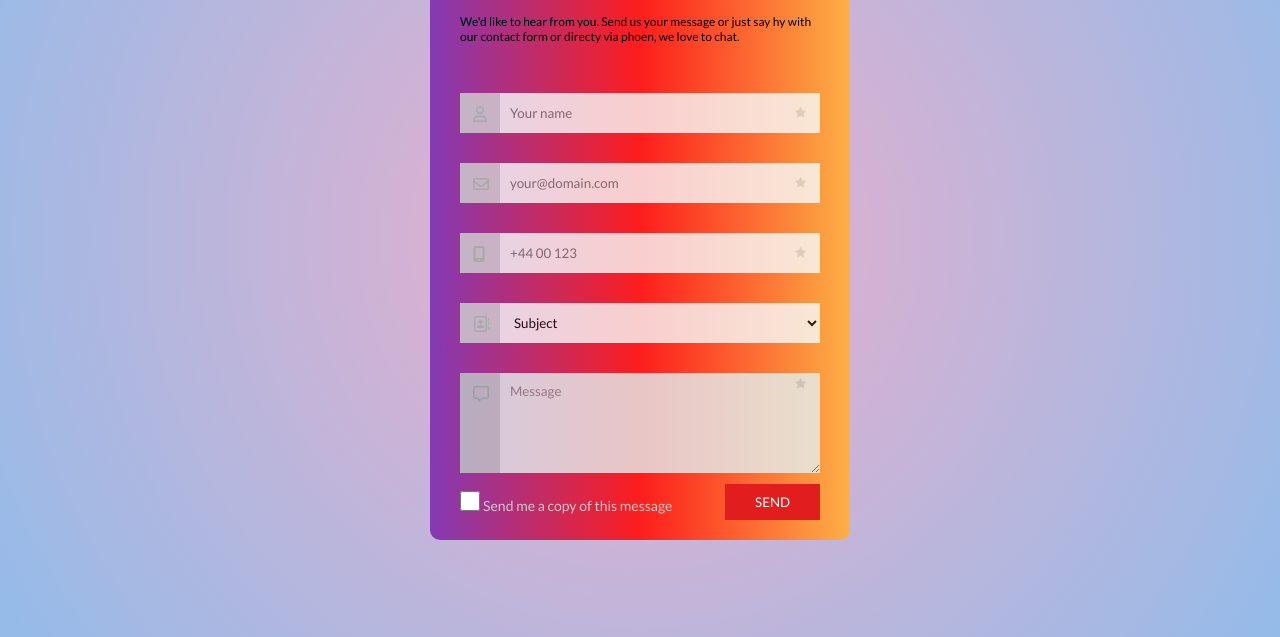
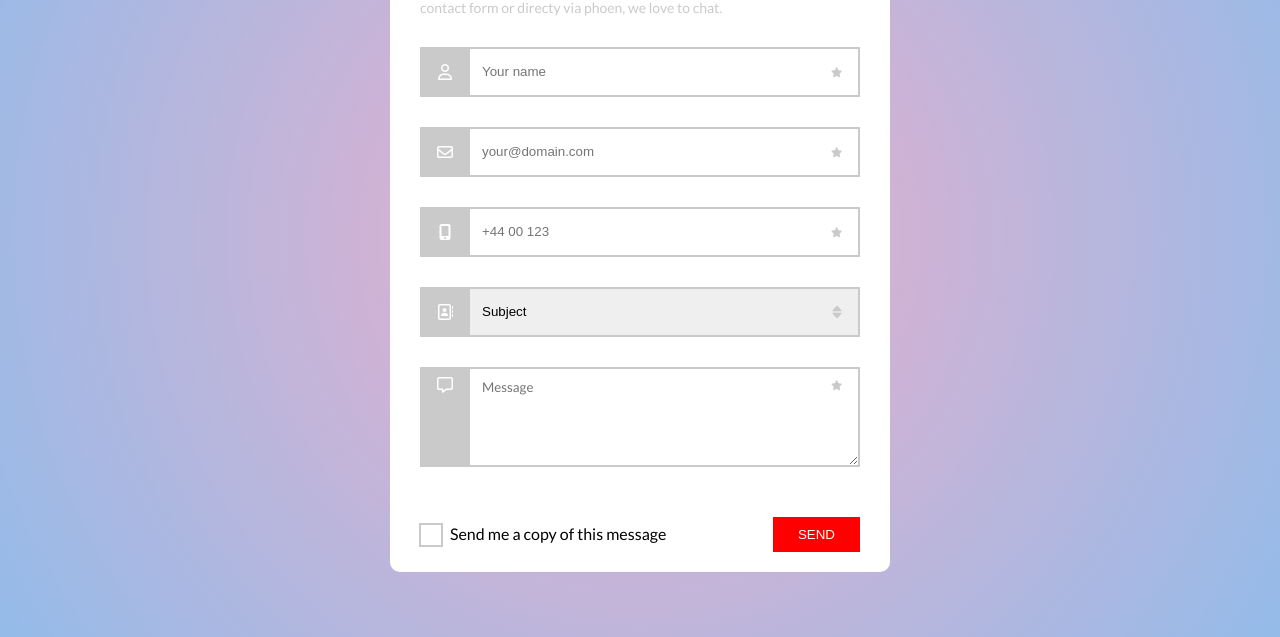
Before and after one commit to Phanvanahai1995/exercise5, a plain HTML site: page Bai -1/index.html in a window 1280 px wide. Shown: the part 163-800 px from the top of the page. Drawn offline with nearby package versions, Linux system fonts and the light colour scheme.

Commit message:
Bai tap ve nha buoi 5

```diff
--- a/Bai -1/index.html
+++ b/Bai -1/index.html
@@ -11,60 +11,71 @@
       rel="stylesheet"
     />
     <link
+      href="https://unpkg.com/boxicons@2.1.4/css/boxicons.min.css"
+      rel="stylesheet"
+    />
+    <link rel="stylesheet" href="./reset.css" />
+    <link
       rel="stylesheet"
       href="https://cdnjs.cloudflare.com/ajax/libs/font-awesome/6.5.1/css/all.min.css"
     />
     <link rel="stylesheet" href="style.css" />
   </head>
   <body>
-    <div class="wrapper">
-      <h1 class="heading">Hey there</h1>
-      <p class="content">
+    <div class="container">
+      <h2 class="heading">Hey there</h2>
+      <p class="desc">
         <span>We'd like to hear from you.</span> Send us your message or just
         say hy with our contact form or directy via phoen, we love to chat.
       </p>
-      <form action="">
-        <div class="btn-box">
+      <form>
+        <div class="form-item">
+          <input type="text" name="name" placeholder="Your name" required />
           <i class="fa-regular fa-user"></i>
-          <input type="text" name="name" placeholder="Your name" required />
           <i class="fa-solid fa-star"></i>
+          <i class="fa-solid fa-xmark"></i>
         </div>
-        <div class="btn-box">
-          <i class="fa-regular fa-envelope"></i>
+        <div class="form-item">
           <input
             type="email"
             name="email"
             placeholder="your@domain.com"
             required
           />
+          <i class="fa-regular fa-envelope"></i>
           <i class="fa-solid fa-star"></i>
+          <i class="fa-solid fa-xmark"></i>
         </div>
-        <div class="btn-box">
+        <div class="form-item">
+          <input type="tel" name="tel" placeholder="+44 00 123" required />
           <i class="fa-solid fa-mobile-screen-button"></i>
-          <input type="tel" name="tel" placeholder="+44 00 123" required /><i
-            class="fa-solid fa-star"
-          ></i>
+          <i class="fa-solid fa-star"></i>
+          <i class="fa-solid fa-xmark"></i>
         </div>
-        <div class="btn-box">
+        <div class="form-item">
+          <select name="subject" required>
+            <option value="Subject">Subject</option>
+          </select>
           <i class="fa-regular fa-address-book"></i>
-          <select name="subject" required>
-            <option value="">Subject</option>
-          </select>
+          <i class="bx bxs-sort-alt"></i>
         </div>
-        <div class="btn-box btn-box-textarea">
+        <div class="form-item form-item-textarea">
+          <textarea name="message" placeholder="Message"></textarea>
           <i class="fa-regular fa-message"></i>
-          <textarea
-            name="message"
-            cols="30"
-            rows="10"
-            placeholder="Message"
-          ></textarea>
           <i class="fa-solid fa-star"></i>
+          <i class="fa-solid fa-xmark"></i>
         </div>
-        <div class="btn-checkbox">
-          <div>
-            <input type="checkbox" name="send-message" required />
-            <span>Send me a copy of this message</span>
+        <div class="action-submit">
+          <div class="input-checkbox">
+            <input
+              type="checkbox"
+              name="send-message"
+              id="send-message"
+              hidden
+            />
+            <label for="send-message" class="label-checkbox"
+              >Send me a copy of this message</label
+            >
           </div>
           <button class="btn">SEND</button>
         </div>
--- /dev/null
+++ b/Bai -1/reset.css
@@ -0,0 +1,129 @@
+/* http://meyerweb.com/eric/tools/css/reset/
+   v2.0 | 20110126
+   License: none (public domain)
+*/
+
+html,
+body,
+div,
+span,
+applet,
+object,
+iframe,
+h1,
+h2,
+h3,
+h4,
+h5,
+h6,
+p,
+blockquote,
+pre,
+a,
+abbr,
+acronym,
+address,
+big,
+cite,
+code,
+del,
+dfn,
+em,
+img,
+ins,
+kbd,
+q,
+s,
+samp,
+small,
+strike,
+strong,
+sub,
+sup,
+tt,
+var,
+b,
+u,
+i,
+center,
+dl,
+dt,
+dd,
+ol,
+ul,
+li,
+fieldset,
+form,
+label,
+legend,
+table,
+caption,
+tbody,
+tfoot,
+thead,
+tr,
+th,
+td,
+article,
+aside,
+canvas,
+details,
+embed,
+figure,
+figcaption,
+footer,
+header,
+hgroup,
+menu,
+nav,
+output,
+ruby,
+section,
+summary,
+time,
+mark,
+audio,
+video {
+  margin: 0;
+  padding: 0;
+  border: 0;
+  font-size: 100%;
+  font: inherit;
+  vertical-align: baseline;
+}
+/* HTML5 display-role reset for older browsers */
+article,
+aside,
+details,
+figcaption,
+figure,
+footer,
+header,
+hgroup,
+menu,
+nav,
+section {
+  display: block;
+}
+body {
+  line-height: 1;
+}
+ol,
+ul {
+  list-style: none;
+}
+blockquote,
+q {
+  quotes: none;
+}
+blockquote:before,
+blockquote:after,
+q:before,
+q:after {
+  content: "";
+  content: none;
+}
+table {
+  border-collapse: collapse;
+  border-spacing: 0;
+}
--- a/Bai -1/style.css
+++ b/Bai -1/style.css
@@ -1,7 +1,8 @@
 * {
-  margin: 0;
-  padding: 0;
   box-sizing: border-box;
+}
+
+html {
   font-family: "Lato", sans-serif;
 }
 
@@ -18,157 +19,202 @@ body {
   );
 }
 
-.wrapper {
-  width: 420px;
+.container {
+  width: 500px;
   padding: 20px 30px;
   border-radius: 10px;
-  background: rgb(131, 58, 180);
-  background: linear-gradient(
-    90deg,
-    rgba(131, 58, 180, 1) 0%,
-    rgba(253, 29, 29, 1) 50%,
-    rgba(252, 176, 69, 1) 100%
-  );
+  background: #fff;
 }
 
-/* Heading */
-
 .heading {
+  font-size: 38px;
   font-family: "Lobster", sans-serif;
 }
 
-.content {
+.desc {
   margin-top: 20px;
-
-  font-size: 12px;
+  font-size: 14px;
+  color: #cacaca;
+  line-height: 1.3;
 }
 
-.content span {
-  color: none;
-  background: rgb(34, 193, 195);
-  background: linear-gradient(
-    0deg,
-    rgba(34, 193, 195, 1) 0%,
-    rgba(17, 23, 193, 0.7863247863247863) 100%
-  );
-  background-clip: text;
-  -webkit-background-clip: text;
+.desc span {
+  color: red;
 }
 
-/* Form */
-
-.wrapper .btn-box {
-  position: relative;
+.form-item {
   width: 100%;
-  height: 40px;
+  height: 50px;
+  background-color: orange;
   margin: 30px 0;
 }
 
-.btn-box input,
-select {
+.form-item input,
+select,
+textarea {
   width: 100%;
   height: 100%;
-  padding: 0 10px;
-  background-color: rgb(249, 251, 251);
+  padding: 0 60px;
   border: none;
   outline: none;
-  border-left: 40px solid rgba(53, 50, 50, 0.2);
-
-  opacity: 80%;
+  border: 2px solid #cacaca;
 }
 
-.btn-box input:hover,
+input:hover,
 select:hover,
-.btn-box-textarea textarea:hover {
-  opacity: 100%;
-  border-left-color: #000;
-  outline: 1px solid #000;
+textarea:hover {
+  border-color: #000;
 }
 
-select .btn-box input::placeholder {
-  color: #d0caca;
+input:hover + i:first-of-type,
+select:hover + i:first-of-type,
+textarea:hover + i:first-of-type {
+  background-color: #000;
 }
 
-.btn-box i:first-of-type {
-  position: relative;
-  bottom: -30px;
-  left: 13px;
+input:hover ~ .fa-star,
+select:hover ~ .fa-star,
+textarea:hover ~ .fa-star,
+select:hover ~ .bx {
+  color: #534e4e;
 }
 
-.btn-box:hover i:first-of-type {
-  color: #fff;
-  z-index: 1;
+input:focus ~ .fa-star,
+select:focus ~ .fa-star,
+textarea:focus ~ .fa-star {
+  opacity: 0;
 }
 
-.btn-box .fa-solid.fa-star {
-  position: relative;
-  top: -33px;
-  right: -335px;
-  font-size: 10px;
-  opacity: 10%;
+input:focus ~ .fa-xmark,
+select:focus ~ .fa-xmark,
+textarea:focus ~ .fa-xmark {
+  display: block;
+  color: #555151;
 }
 
-.wrapper .btn-box-textarea {
+.fa-xmark {
   position: relative;
-  width: 100%;
-  height: 100px;
-  margin: 30px 0;
+  display: none;
+  top: -98px;
+  left: 411px;
 }
 
-.btn-box-textarea textarea {
-  width: 100%;
-  height: 100%;
-  background-color: rgb(229, 240, 240);
-  border: none;
-  outline: none;
-  border-left: 40px solid rgba(53, 50, 50, 0.2);
-
-  opacity: 80%;
+textarea ~ .fa-xmark {
+  top: -206px;
 }
 
-.btn-box-textarea textarea::placeholder {
-  padding: 10px 10px;
-  color: #8d8b8b;
+.form-item-textarea textarea {
+  height: 100px;
 }
 
-.btn-box-textarea i {
+.form-item i:first-of-type {
+  display: flex;
+  justify-content: center;
+  align-items: center;
   position: relative;
-  bottom: -20px;
-  left: 13px;
+  top: -50px;
+  width: 50px;
+  height: 100%;
+  background-color: #cacaca;
+  color: #fff;
+  transition: background-color 0.2s ease;
 }
 
-.btn-box-textarea .fa-solid.fa-star {
-  position: relative;
-  top: -105px;
-  left: 335px;
-  font-size: 10px;
-  opacity: 10%;
+.form-item-textarea i:first-of-type {
+  padding-top: 10px;
+  align-items: flex-start;
+  top: -102px;
+  height: 100px;
 }
 
-/* Check box and Send */
+.fa-star {
+  position: relative;
+  top: -85px;
+  right: -411px;
+  font-size: 10px;
+  color: #cacaca;
+}
 
-.btn-checkbox {
+.form-item-textarea .fa-star {
+  top: -194px;
+}
+
+textarea::placeholder {
+  padding-top: 10px;
+  font-family: "Lato", sans-serif;
+}
+
+select {
+  position: relative;
+}
+
+.action-submit {
   display: flex;
+  align-items: center;
   justify-content: space-between;
+  margin-top: 100px;
+}
+
+.input-checkbox {
+  display: flex;
   align-items: center;
 }
 
-.btn-checkbox .btn {
-  padding: 10px 30px;
+.label-checkbox {
+  position: relative;
+  padding-left: 30px;
+}
+
+.label-checkbox::after {
+  content: "";
+  position: absolute;
+  display: block;
+  top: -3px;
+  left: -21px;
+  margin-left: 20px;
+  width: 20px;
+  height: 20px;
+  border: 2px solid #cacaca;
+}
+
+input[type="checkbox"]:checked + .label-checkbox::after {
+  border-color: orange;
+}
+
+input[type="checkbox"]:checked + .label-checkbox::before {
+  position: absolute;
+  top: 3px;
+  left: 5px;
+  content: "";
+  display: block;
+  width: 10px;
+  height: 6px;
+  border-bottom: 2px solid red;
+  border-left: 2px solid red;
+  rotate: -45deg;
+}
+
+.btn {
+  padding: 10px 25px;
   border: none;
-  outline: none;
-
-  background-color: rgb(226, 29, 29);
+  background-color: red;
   color: #fff;
 }
 
-.btn-checkbox span {
-  font-size: 14px;
-
-  color: #d0caca;
+.btn:hover {
+  cursor: pointer;
+  opacity: 0.6;
 }
 
-.btn-checkbox input {
-  width: 20px;
-  height: 20px;
+/* Select */
+
+select {
+  appearance: none;
 }
+
+.form-item .bx {
+  position: relative;
+  top: -83px;
+  left: 409px;
+  color: #cacaca;
+}
```
